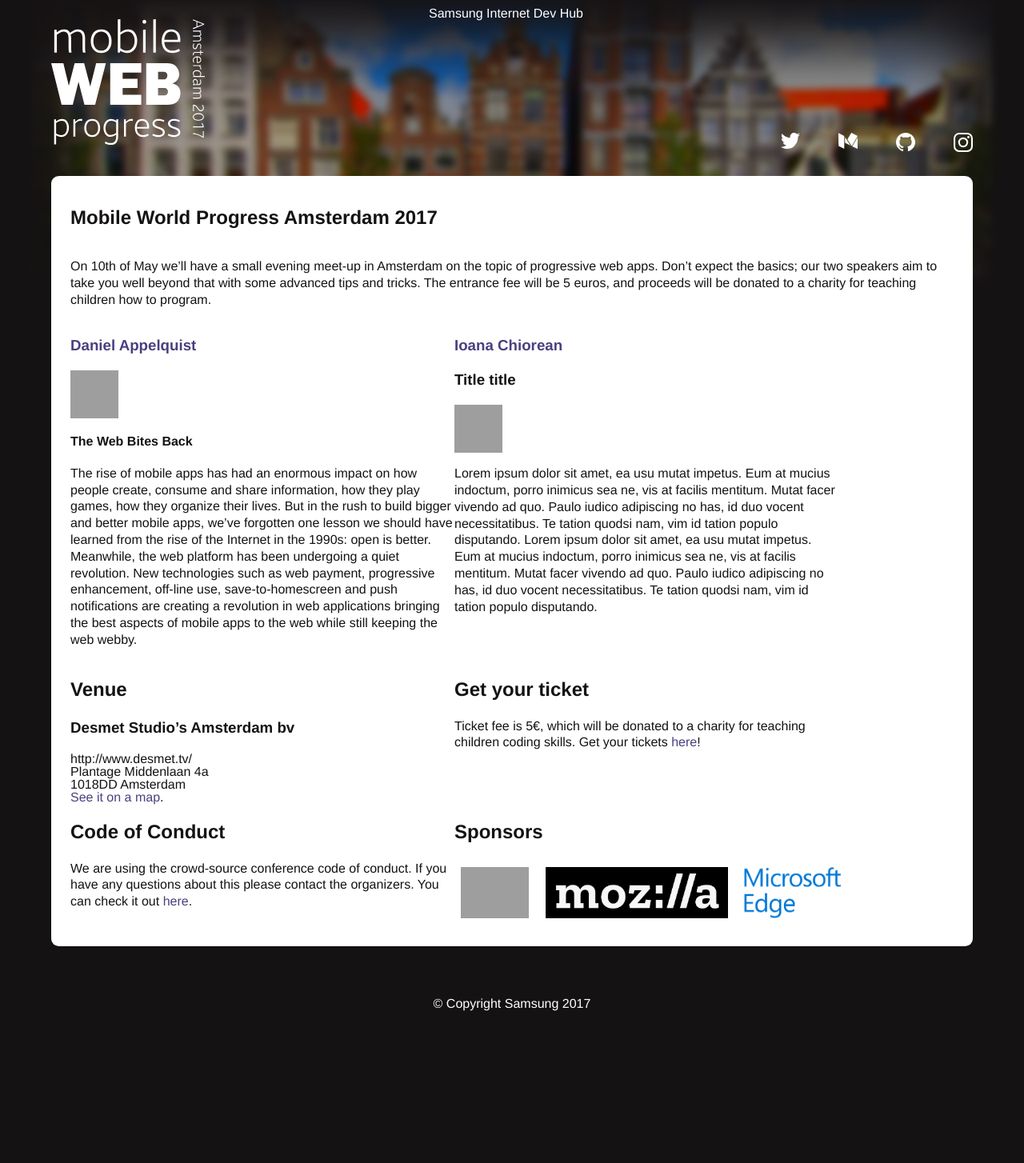
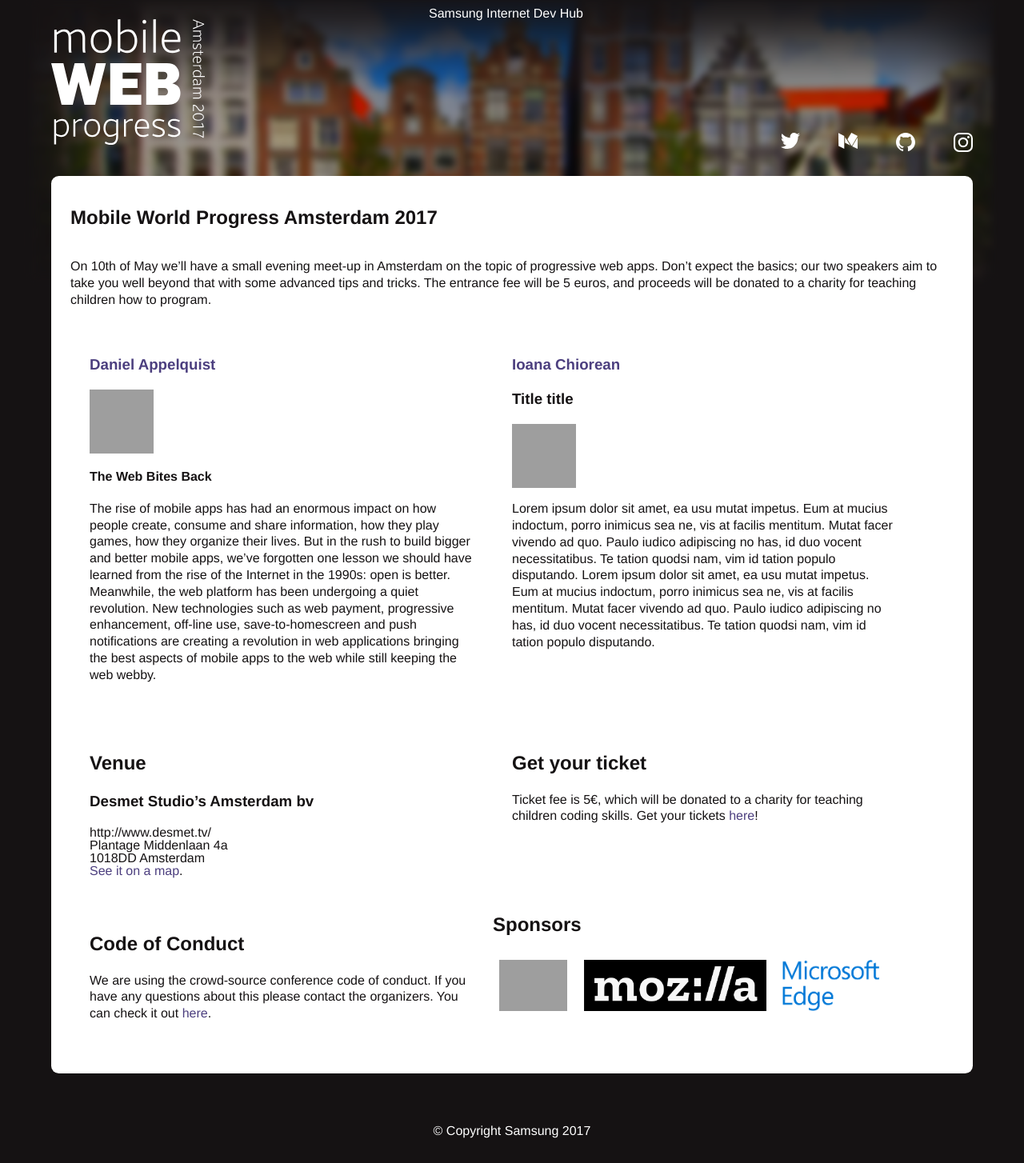
Before and after one commit to SamsungInternet/homepage-archive, a Jekyll site: the page built from events/mwp-ams.md, in a window 1280 px wide. Shown: the whole page at 80% size. Built offline with Jekyll 4.4.1, drawn with Linux system fonts in a browser that asks for light colours; before the commit the page ends 1295 px from its top, so only the background shows below that; grey boxes are pictures that could not be loaded.

Commit message:
added padding to well items

```diff
--- a/style/event.css
+++ b/style/event.css
@@ -10,6 +10,7 @@
     max-width: 30rem;
     flex-grow: 1;
     flex-basis: 30rem;
+    padding: 1.5rem;
 }
 
 .sponsor-logo{
@@ -18,6 +19,6 @@
 }
 
 .speaker-pic{
-    width: 60px;
-    height: 60px;
+    width: 80px;
+    height: 80px;
 }
```
